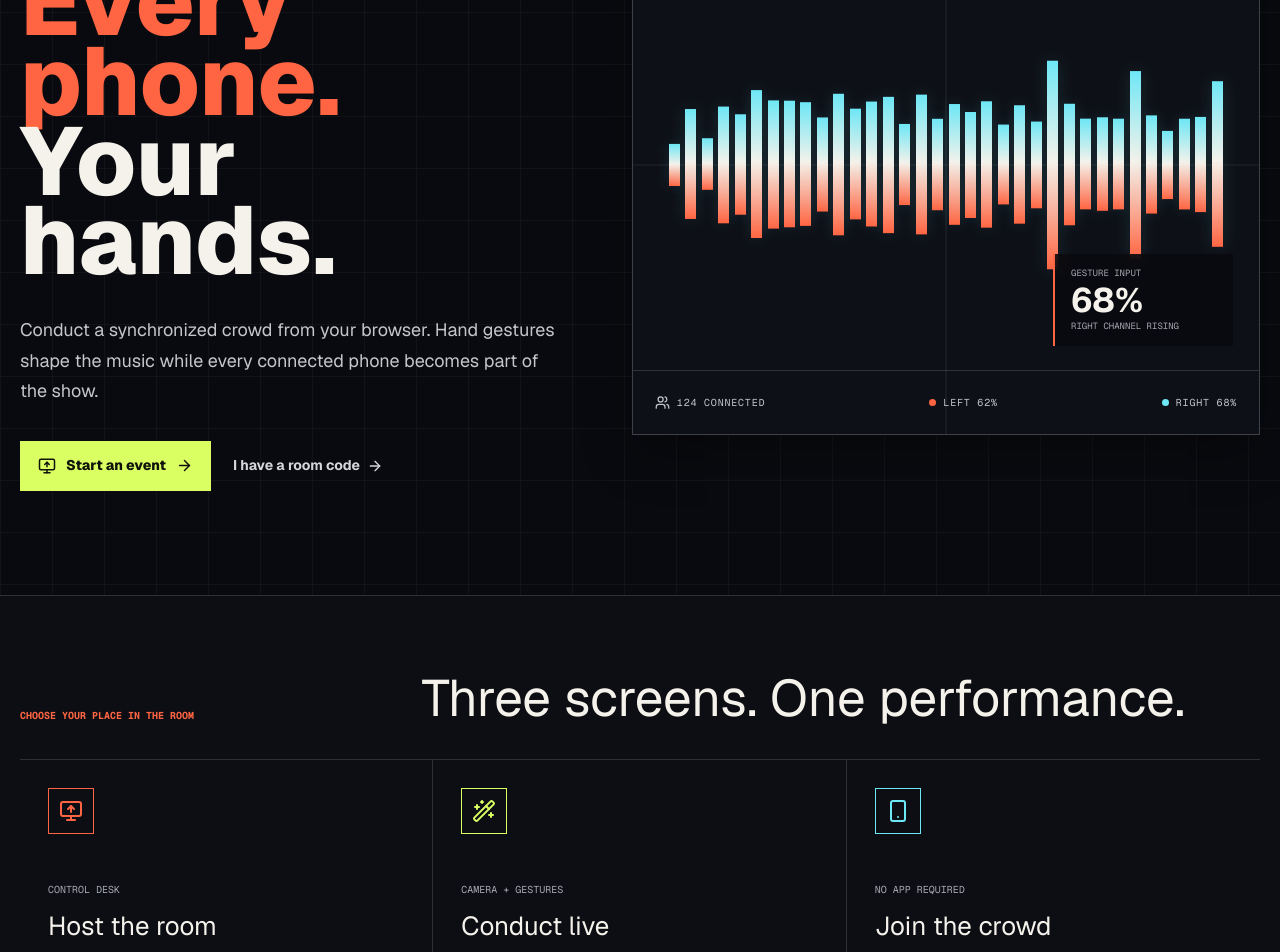
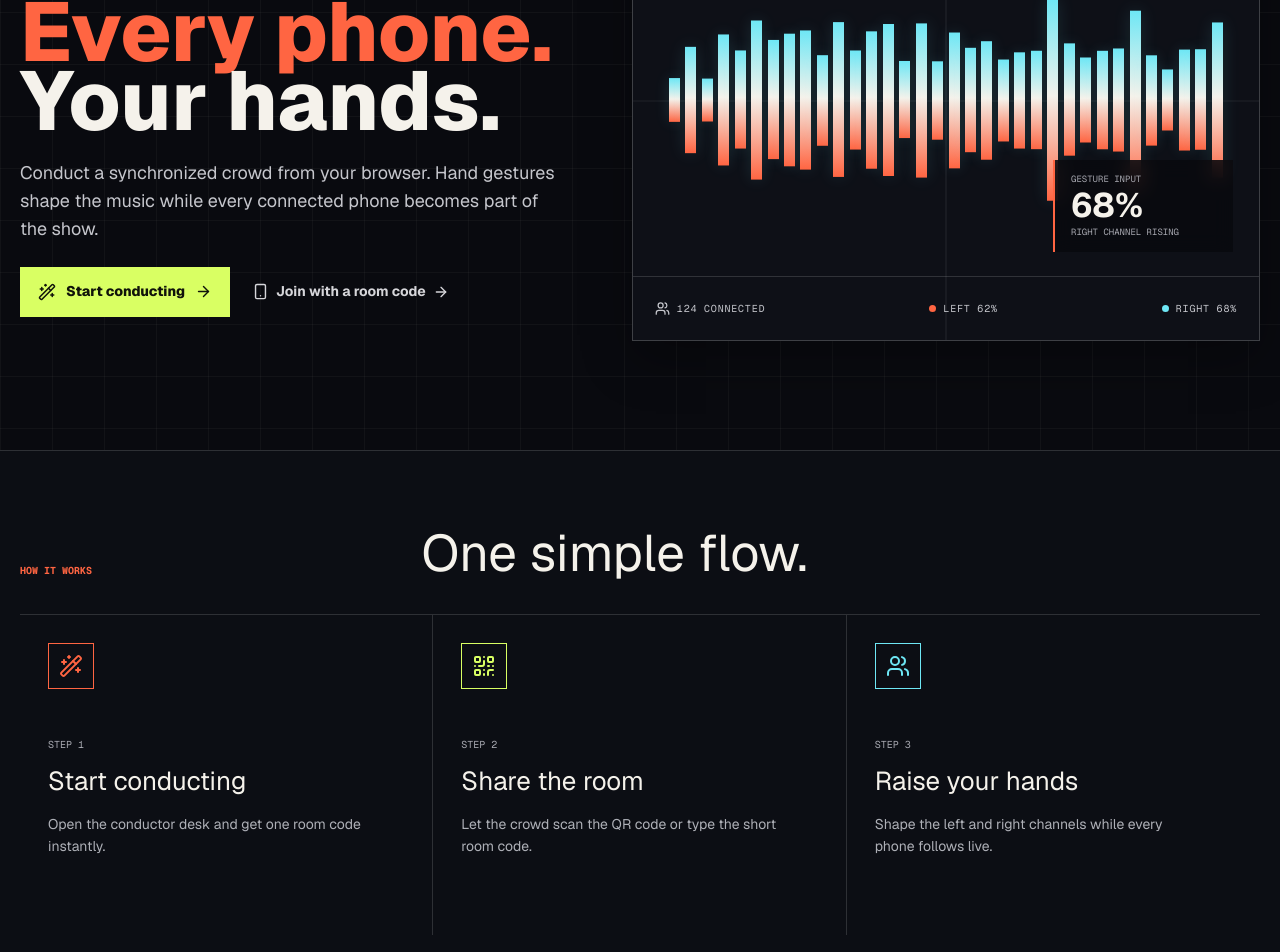
Before and after one commit to taranggoyal70/crowd-symphony, a Next.js app: page / in a window 1280 px wide. Shown: the part 300-1252 px from the top of the page. Built offline with nearby package versions, Linux system fonts and the light colour scheme.

Commit message:
Simplify the core event flow

```diff
--- a/app/audience/page.tsx
+++ b/app/audience/page.tsx
@@ -15,7 +15,7 @@ import { crowdTracks } from "@/lib/tracks";
 function AudienceContent() {
 	const router = useRouter();
 	const searchParams = useSearchParams();
-	const sessionId = searchParams.get("session");
+	const sessionId = searchParams.get("session")?.trim().toUpperCase() || null;
 	const joinTitleId = useId();
 	const roomCodeId = useId();
 	const [roomCode, setRoomCode] = useState("");
@@ -368,7 +368,7 @@ function AudienceContent() {
 						onSubmit={(event) => {
 							event.preventDefault();
 							const normalizedCode = roomCode.trim().toUpperCase();
-							if (normalizedCode)
+							if (normalizedCode.length >= 3)
 								router.push(
 									`/audience?session=${encodeURIComponent(normalizedCode)}`,
 								);
@@ -379,12 +379,17 @@ function AudienceContent() {
 							<input
 								id={roomCodeId}
 								value={roomCode}
-								onChange={(event) => setRoomCode(event.target.value)}
-								placeholder="CS-2025"
+								onChange={(event) =>
+									setRoomCode(event.target.value.toUpperCase())
+								}
+								placeholder="ABC123"
 								autoComplete="off"
+								autoCapitalize="characters"
+								minLength={3}
 								maxLength={12}
+								required
 							/>
-							<button type="submit" disabled={!roomCode.trim()}>
+							<button type="submit" disabled={roomCode.trim().length < 3}>
 								Join signal <ArrowRight size={18} />
 							</button>
 						</div>
--- a/app/conductor/page.tsx
+++ b/app/conductor/page.tsx
@@ -8,14 +8,17 @@ import {
 	Users,
 	Volume2,
 	Wifi,
+	X,
 	Zap,
 } from "lucide-react";
 import { QRCodeSVG } from "qrcode.react";
-import { useEffect, useRef, useState } from "react";
+import { useEffect, useId, useRef, useState } from "react";
 import { handHeightToVolume, smoothVolume } from "@/lib/audio-mapping";
 import { getRealtimeState, postRealtimeMessage } from "@/lib/realtime";
 
 export default function ConductorPage() {
+	const joinDialogId = useId();
+	const joinDialogTitleId = useId();
 	const videoRef = useRef<HTMLVideoElement>(null);
 	const canvasRef = useRef<HTMLCanvasElement>(null);
 	const [isActive, setIsActive] = useState(false);
@@ -33,12 +36,23 @@ export default function ConductorPage() {
 	const latestVolumesRef = useRef({ leftVolume: 50, rightVolume: 50 });
 	const publishSequenceRef = useRef(0);
 
-	// Generate session ID on client-side only
+	// Generate a stable, shareable room code on the client.
 	useEffect(() => {
 		const urlSession = new URLSearchParams(window.location.search).get(
 			"session",
 		);
-		setSessionId(urlSession || Math.random().toString(36).substr(2, 9));
+		const nextSession =
+			urlSession?.trim().toUpperCase() ||
+			Math.random().toString(36).slice(2, 8).toUpperCase();
+
+		setSessionId(nextSession);
+		if (!urlSession) {
+			window.history.replaceState(
+				null,
+				"",
+				`/conductor?session=${nextSession}`,
+			);
+		}
 	}, []);
 
 	// Keep conductor-side user counts fresh while the session is open.
@@ -403,6 +417,8 @@ export default function ConductorPage() {
 
 							<button
 								onClick={() => setShowQR(!showQR)}
+								aria-expanded={showQR}
+								aria-controls={joinDialogId}
 								className="px-5 py-2 bg-white text-black font-semibold rounded-md hover:bg-zinc-200 transition flex items-center space-x-2"
 							>
 								<QrCode className="w-4 h-4" />
@@ -637,15 +653,33 @@ export default function ConductorPage() {
 						onClick={() => setShowQR(false)}
 					>
 						<motion.div
+							id={joinDialogId}
+							role="dialog"
+							aria-modal="true"
+							aria-labelledby={joinDialogTitleId}
 							initial={{ scale: 0.95 }}
 							animate={{ scale: 1 }}
 							exit={{ scale: 0.95 }}
-							className="bg-zinc-900 rounded-lg p-8 max-w-md w-full border border-zinc-800"
+							className="relative bg-zinc-900 rounded-lg p-8 max-w-md w-full border border-zinc-800"
 							onClick={(e) => e.stopPropagation()}
 						>
-							<h2 className="text-2xl font-bold text-white mb-6">
+							<button
+								type="button"
+								onClick={() => setShowQR(false)}
+								aria-label="Close join dialog"
+								className="absolute right-4 top-4 rounded-md p-2 text-zinc-400 transition hover:bg-zinc-800 hover:text-white"
+							>
+								<X className="h-5 w-5" />
+							</button>
+							<h2
+								id={joinDialogTitleId}
+								className="text-2xl font-bold text-white mb-2"
+							>
 								Join Session
 							</h2>
+							<p className="mb-6 font-mono text-sm text-zinc-400">
+								Room {sessionId}
+							</p>
 
 							<div className="bg-white p-6 rounded-lg mb-6">
 								<QRCodeSVG
--- a/app/globals.css
+++ b/app/globals.css
@@ -159,7 +159,7 @@ select:focus-visible {
 	width: min(1240px, calc(100% - 40px));
 	min-height: calc(100vh - 126px);
 	margin: 0 auto;
-	padding: 64px 0 104px;
+	padding: 40px 0 64px;
 }
 
 .crowd-hero-copy {
@@ -180,7 +180,7 @@ select:focus-visible {
 
 .crowd-hero h1 {
 	margin: 0;
-	font-size: clamp(4.6rem, 7.5vw, 7.3rem);
+	font-size: clamp(4.2rem, 6.5vw, 6.4rem);
 	font-weight: 760;
 	letter-spacing: 0;
 	line-height: 0.83;
@@ -193,10 +193,10 @@ select:focus-visible {
 
 .crowd-intro {
 	max-width: 570px;
-	margin: 34px 0 0;
+	margin: 24px 0 0;
 	color: #c5c6cc;
 	font-size: 18px;
-	line-height: 1.7;
+	line-height: 1.55;
 }
 
 .crowd-primary-actions {
@@ -204,7 +204,7 @@ select:focus-visible {
 	flex-wrap: wrap;
 	align-items: center;
 	gap: 22px;
-	margin-top: 34px;
+	margin-top: 24px;
 }
 
 .crowd-primary-button {
@@ -238,7 +238,7 @@ select:focus-visible {
 
 .crowd-stage {
 	position: relative;
-	min-height: 540px;
+	min-height: 480px;
 	overflow: hidden;
 	border: 1px solid rgba(255, 255, 255, 0.2);
 	background: #0e1017;
@@ -300,7 +300,7 @@ select:focus-visible {
 .crowd-stage-center {
 	position: relative;
 	display: grid;
-	min-height: 412px;
+	min-height: 352px;
 	place-items: center;
 }
 
@@ -932,14 +932,14 @@ select:focus-visible {
 .crowd-conductor-header {
 	border-top: 3px solid var(--lime);
 }
-.crowd-conductor-header > div > div:first-child > div:first-child {
-	color: var(--paper);
-}
 .crowd-conductor-grid > div:first-child > div:first-child {
 	border-top: 3px solid var(--coral);
 }
 .crowd-conductor-grid > div:last-child > div:first-child {
 	border-top: 3px solid var(--cyan);
+}
+.crowd-conductor-header > div > div:first-child > div:first-child {
+	color: var(--paper);
 }
 .crowd-conductor-shell .bg-green-600 {
 	background: var(--lime);
--- a/app/page.tsx
+++ b/app/page.tsx
@@ -5,7 +5,7 @@ import {
 	ArrowRight,
 	CircleDot,
 	Github,
-	MonitorUp,
+	QrCode,
 	Radio,
 	Smartphone,
 	Users,
@@ -18,32 +18,28 @@ const waveform = [
 	62, 36, 76, 52, 92, 64, 40, 74, 48, 86, 56, 32, 68, 44, 80,
 ];
 
-const modes = [
+const steps = [
 	{
-		href: "/host",
-		label: "Host the room",
-		description: "Create a room, choose the set, and project the crowd link.",
-		icon: MonitorUp,
+		label: "Start conducting",
+		description: "Open the conductor desk and get one room code instantly.",
+		icon: WandSparkles,
 		tone: "coral",
-		meta: "Control desk",
+		meta: "Step 1",
 	},
 	{
-		href: "/conductor",
-		label: "Conduct live",
-		description:
-			"Use hand movement to shape volume across the room in real time.",
-		icon: WandSparkles,
+		label: "Share the room",
+		description: "Let the crowd scan the QR code or type the short room code.",
+		icon: QrCode,
 		tone: "lime",
-		meta: "Camera + gestures",
+		meta: "Step 2",
 	},
 	{
-		href: "/audience",
-		label: "Join the crowd",
+		label: "Raise your hands",
 		description:
-			"Enter a room code and turn your phone into part of the performance.",
-		icon: Smartphone,
+			"Shape the left and right channels while every phone follows live.",
+		icon: Users,
 		tone: "cyan",
-		meta: "No app required",
+		meta: "Step 3",
 	},
 ];
 
@@ -108,11 +104,13 @@ export default function Home() {
 						transition={{ delay: 0.22 }}
 						className="crowd-primary-actions"
 					>
-						<Link className="crowd-primary-button" href="/host">
-							<MonitorUp size={18} /> Start an event <ArrowRight size={17} />
+						<Link className="crowd-primary-button" href="/conductor">
+							<WandSparkles size={18} /> Start conducting{" "}
+							<ArrowRight size={17} />
 						</Link>
 						<Link className="crowd-text-link" href="/audience">
-							I have a room code <ArrowRight size={16} />
+							<Smartphone size={17} /> Join with a room code{" "}
+							<ArrowRight size={16} />
 						</Link>
 					</motion.div>
 				</div>
@@ -169,26 +167,20 @@ export default function Home() {
 
 			<section className="crowd-mode-strip">
 				<div className="crowd-section-heading">
-					<p>Choose your place in the room</p>
-					<h2>Three screens. One performance.</h2>
+					<p>How it works</p>
+					<h2>One simple flow.</h2>
 				</div>
 				<div className="crowd-mode-grid">
-					{modes.map((mode) => (
-						<div key={mode.href}>
-							<Link
-								className={`crowd-mode crowd-mode-${mode.tone}`}
-								href={mode.href}
-							>
-								<div className="crowd-mode-icon">
-									<mode.icon size={24} />
+					{steps.map((step) => (
+						<div key={step.label}>
+							<article className={`crowd-mode crowd-mode-${step.tone}`}>
+								<div className="crowd-mode-icon" aria-hidden="true">
+									<step.icon size={24} />
 								</div>
-								<span className="crowd-mode-meta">{mode.meta}</span>
-								<h3>{mode.label}</h3>
-								<p>{mode.description}</p>
-								<span className="crowd-mode-action">
-									Open <ArrowRight size={16} />
-								</span>
-							</Link>
+								<span className="crowd-mode-meta">{step.meta}</span>
+								<h3>{step.label}</h3>
+								<p>{step.description}</p>
+							</article>
 						</div>
 					))}
 				</div>
```
Also changed, not shown: package.json (indentation only).
